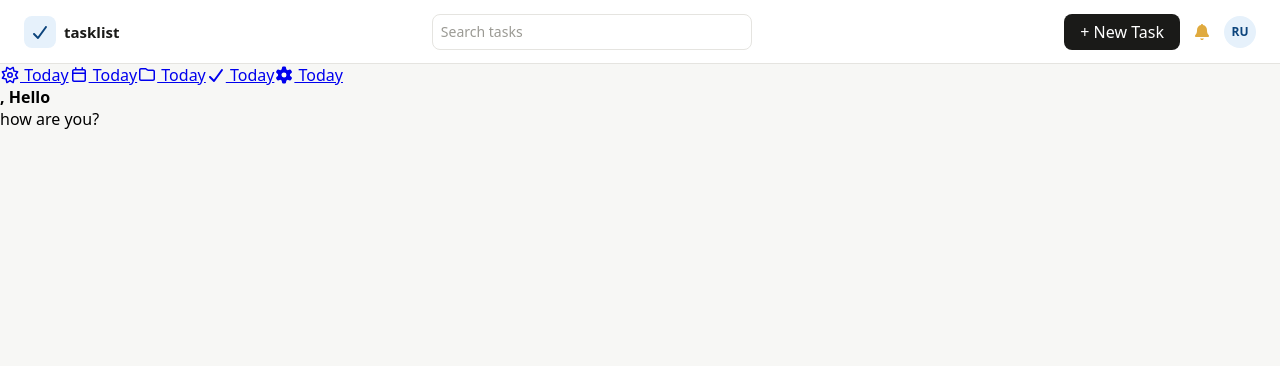
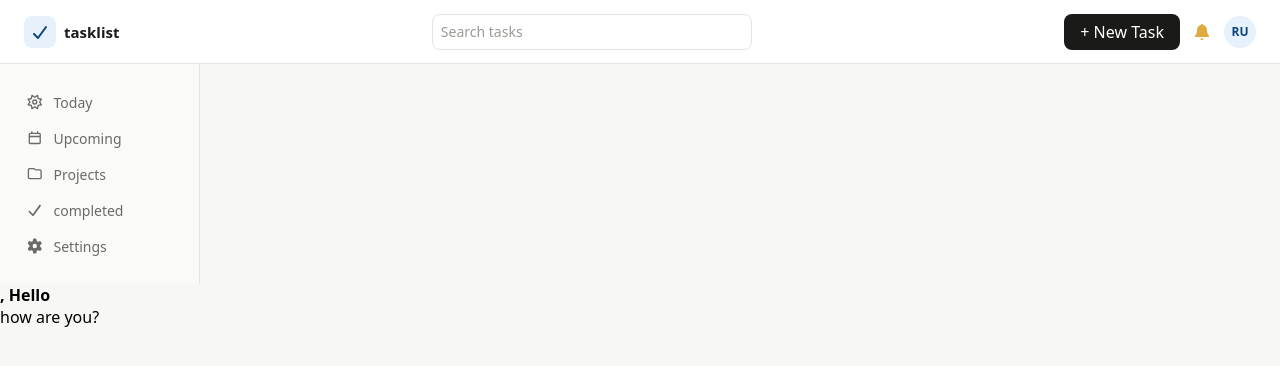
Before and after one commit to AlainRegisDev88/to-do-app, a React (Vite) app in the folder to-do-app/: page / in a window 1280 px wide. Shown: the top 366 px of the page. Built offline with nearby package versions, Linux system fonts and the light colour scheme; no server answers.

Commit message:
add active class to the nav-items

```diff
--- a/to-do-app/src/components/Sidebar/Sidebar.css
+++ b/to-do-app/src/components/Sidebar/Sidebar.css
@@ -4,6 +4,25 @@
     border-right: 0.5px solid var(--border);
     padding: 20px 14px;
 }
+
+.nav-item{
+    display: flex;
+    align-items: center;
+    gap: 10px;
+    flex-direction: row;
+    height: 36px;
+    padding: 9px 12px;
+    border-radius: var(--border-sm);
+    text-decoration: none;
+    font-size: 14px;
+    color: var(--text-secondary)
+
+}
+
+.nav-item .navlink-text{
+    color: ;
+}
+
 
 /*
 Nav item height	~36px (9px vertical padding + 14px text)
--- a/to-do-app/src/components/Sidebar/Sidebar.jsx
+++ b/to-do-app/src/components/Sidebar/Sidebar.jsx
@@ -3,15 +3,16 @@ import { NavLink } from "react-router-dom";
 import { faFolder, faSun } from "@fortawesome/free-regular-svg-icons";
 import { faCalendar } from "@fortawesome/free-regular-svg-icons";
 import { faCheck, faGear } from "@fortawesome/free-solid-svg-icons";
+import './Sidebar.css'
 
 const Sidebar = () => {
     return (
         <section className="sidebar">
-            <NavLink className='nav-item' to="/dashboard"><FontAwesomeIcon icon={faSun} /> Today</NavLink>
-            <NavLink className='nav-item' to="/upcoming-tasks"><FontAwesomeIcon icon={faCalendar} /> Today</NavLink>
-            <NavLink className='nav-item' to="/projects"><FontAwesomeIcon icon={faFolder} /> Today</NavLink>
-            <NavLink className='nav-item' to="/completed-tasks"><FontAwesomeIcon icon={faCheck} /> Today</NavLink>
-            <NavLink className='nav-item' to="/settings"><FontAwesomeIcon icon={faGear} /> Today</NavLink>
+            <NavLink className={({ isActive }) => isActive ? 'nav-item active-link' : 'nav-item'} to="/dashboard"><FontAwesomeIcon icon={faSun} /><p className="navlink-text">Today</p></NavLink>
+            <NavLink className={({ isActive }) => isActive ? 'nav-item active-link' : 'nav-item'} to="/upcoming-tasks"><FontAwesomeIcon icon={faCalendar} /><p className="navlink-text">Upcoming</p></NavLink>
+            <NavLink className={({ isActive }) => isActive ? 'nav-item active-link' : 'nav-item'} to="/projects"><FontAwesomeIcon icon={faFolder} /><p className="navlink-text">Projects</p></NavLink>
+            <NavLink className={({ isActive }) => isActive ? 'nav-item active-link' : 'nav-item'} to="/completed-tasks"><FontAwesomeIcon icon={faCheck} /><p className="navlink-text">completed</p></NavLink>
+            <NavLink className={({ isActive }) => isActive ? 'nav-item active-link' : 'nav-item'} to="/settings"><FontAwesomeIcon icon={faGear} /><p className="navlink-text">Settings</p></NavLink>
         </section>
      );
 }
```
